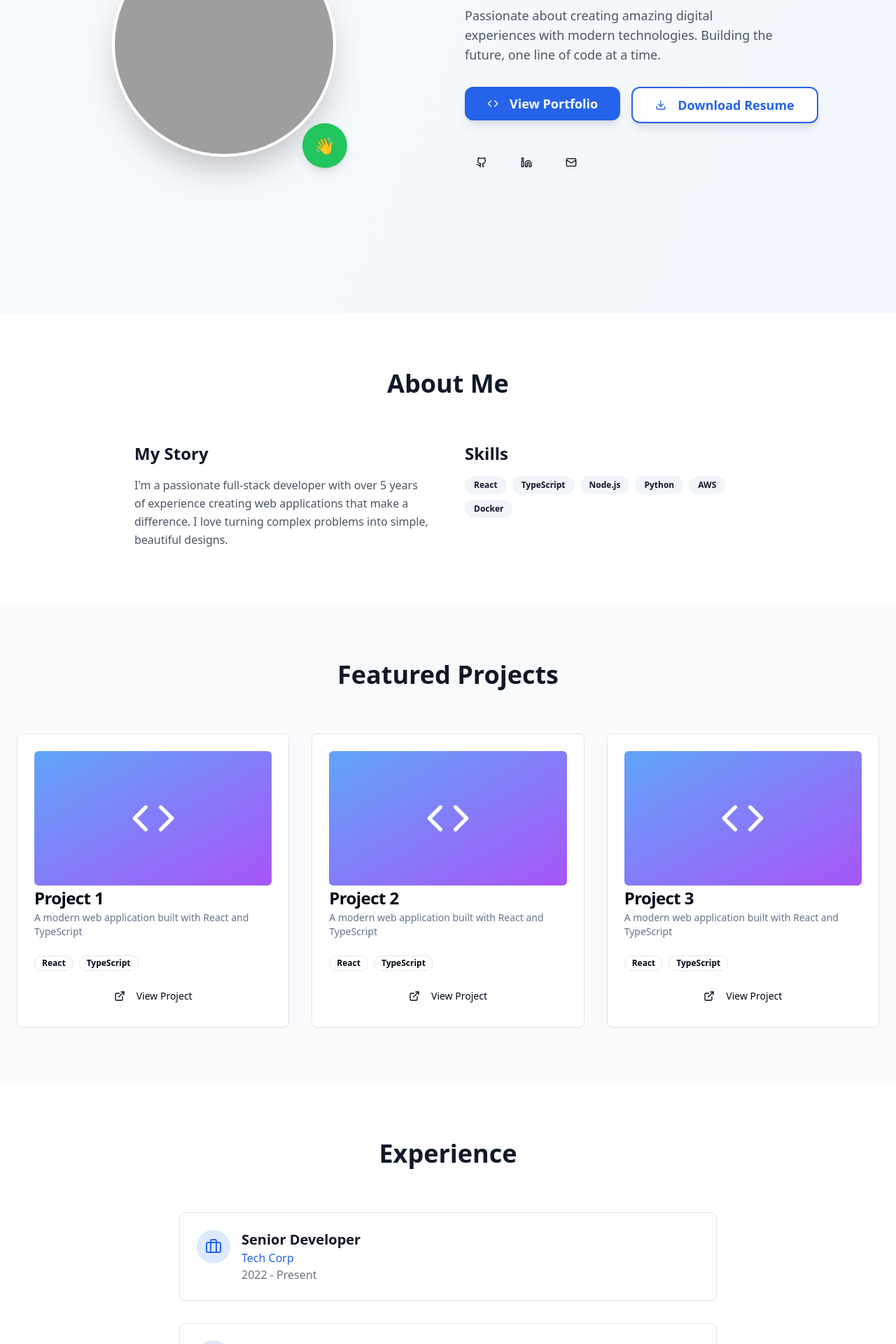
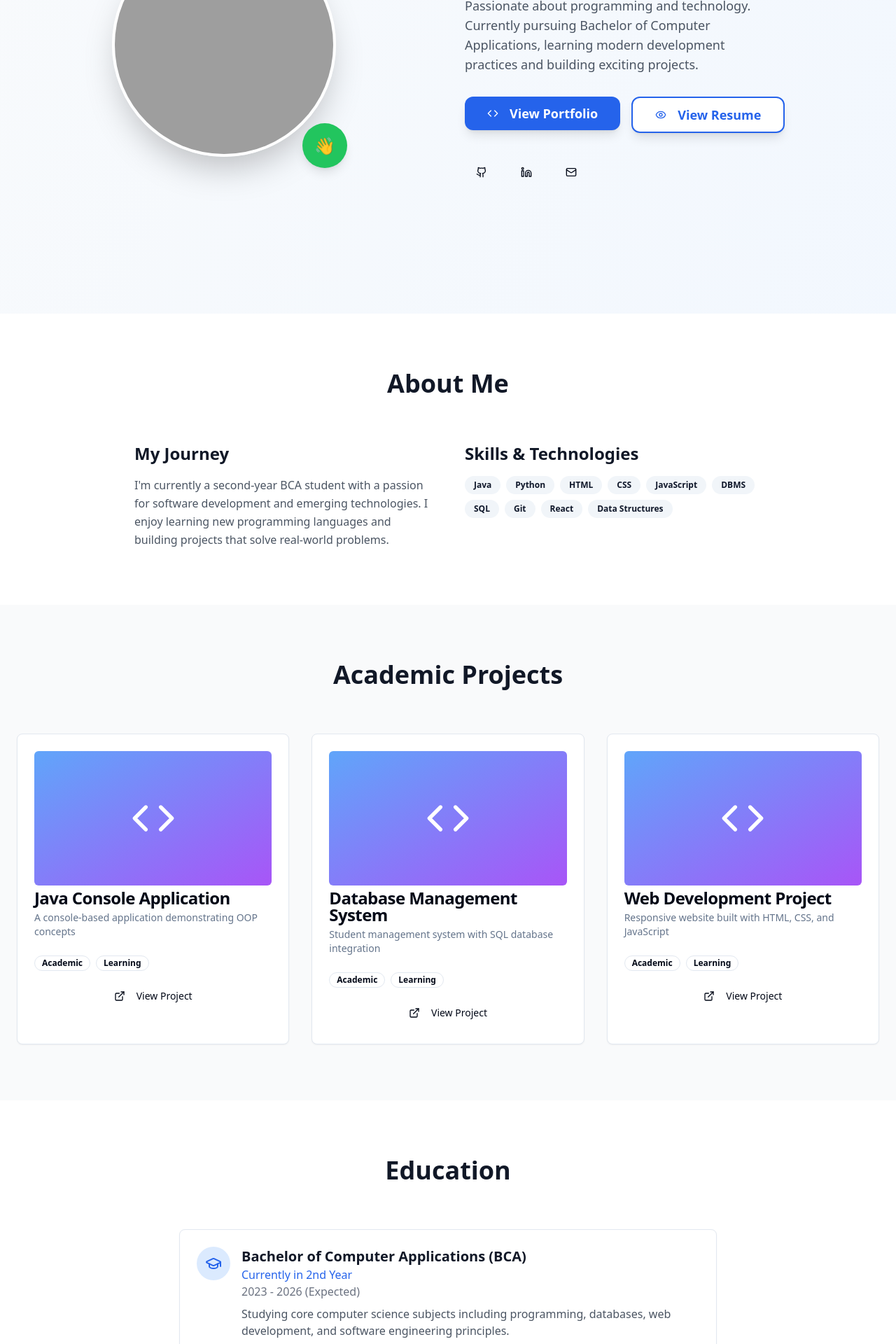
Before and after one commit to Mehtab-24/language-detection-buddy-code, a React (Vite) app: page / in a window 1280 px wide. Shown: the part 320-2240 px from the top of the page at 70% size. Built offline with nearby package versions, Linux system fonts and the light colour scheme; grey boxes are pictures that could not be loaded.

Commit message:
Modify portfolio content and skills
- Updated the "Full Stack Developer" position to reflect the user's current status as a second-year BCA student.
- Added Java, Python, DBMS, HTML, and CSS to the skills section.
- Changed the resume button to "Download Resume" as the preferred action.

```diff
--- a/src/pages/Index.tsx
+++ b/src/pages/Index.tsx
@@ -3,7 +3,7 @@ import { Button } from "@/components/ui/button";
 import { Card, CardContent, CardDescription, CardHeader, CardTitle } from "@/components/ui/card";
 import { Badge } from "@/components/ui/badge";
 import { Avatar, AvatarImage, AvatarFallback } from "@/components/ui/avatar";
-import { Github, Linkedin, Mail, Download, ExternalLink, Code, Briefcase, GraduationCap } from "lucide-react";
+import { Github, Linkedin, Mail, Eye, ExternalLink, Code, Briefcase, GraduationCap } from "lucide-react";
 
 const Index = () => {
   return (
@@ -33,11 +33,11 @@ const Index = () => {
                 John Doe
               </h1>
               <p className="text-2xl lg:text-3xl text-blue-600 font-medium mb-6">
-                Full Stack Developer
+                BCA Student (2nd Year)
               </p>
               <p className="text-lg text-gray-600 max-w-md mx-auto lg:mx-0">
-                Passionate about creating amazing digital experiences with modern technologies.
-                Building the future, one line of code at a time.
+                Passionate about programming and technology. Currently pursuing Bachelor of Computer Applications,
+                learning modern development practices and building exciting projects.
               </p>
             </div>
 
@@ -56,8 +56,8 @@ const Index = () => {
                 size="lg"
                 className="border-2 border-blue-600 text-blue-600 hover:bg-blue-600 hover:text-white px-8 py-6 text-lg font-semibold rounded-xl shadow-lg hover:shadow-xl transition-all duration-300"
               >
-                <Download className="mr-2 h-5 w-5" />
-                Download Resume
+                <Eye className="mr-2 h-5 w-5" />
+                View Resume
               </Button>
             </div>
 
@@ -83,17 +83,17 @@ const Index = () => {
           <h2 className="text-4xl font-bold text-center text-gray-900 mb-16">About Me</h2>
           <div className="max-w-4xl mx-auto grid md:grid-cols-2 gap-12">
             <div>
-              <h3 className="text-2xl font-semibold text-gray-900 mb-4">My Story</h3>
+              <h3 className="text-2xl font-semibold text-gray-900 mb-4">My Journey</h3>
               <p className="text-gray-600 leading-relaxed">
-                I'm a passionate full-stack developer with over 5 years of experience creating
-                web applications that make a difference. I love turning complex problems into
-                simple, beautiful designs.
+                I'm currently a second-year BCA student with a passion for software development
+                and emerging technologies. I enjoy learning new programming languages and
+                building projects that solve real-world problems.
               </p>
             </div>
             <div>
-              <h3 className="text-2xl font-semibold text-gray-900 mb-4">Skills</h3>
+              <h3 className="text-2xl font-semibold text-gray-900 mb-4">Skills & Technologies</h3>
               <div className="flex flex-wrap gap-2">
-                {['React', 'TypeScript', 'Node.js', 'Python', 'AWS', 'Docker'].map((skill) => (
+                {['Java', 'Python', 'HTML', 'CSS', 'JavaScript', 'DBMS', 'SQL', 'Git', 'React', 'Data Structures'].map((skill) => (
                   <Badge key={skill} variant="secondary" className="px-3 py-1">
                     {skill}
                   </Badge>
@@ -107,23 +107,27 @@ const Index = () => {
       {/* Portfolio Section */}
       <section id="portfolio" className="py-20 bg-gray-50">
         <div className="container mx-auto px-6">
-          <h2 className="text-4xl font-bold text-center text-gray-900 mb-16">Featured Projects</h2>
+          <h2 className="text-4xl font-bold text-center text-gray-900 mb-16">Academic Projects</h2>
           <div className="grid md:grid-cols-2 lg:grid-cols-3 gap-8">
-            {[1, 2, 3].map((project) => (
-              <Card key={project} className="group hover:shadow-lg transition-shadow duration-300">
+            {[
+              { title: "Java Console Application", desc: "A console-based application demonstrating OOP concepts" },
+              { title: "Database Management System", desc: "Student management system with SQL database integration" },
+              { title: "Web Development Project", desc: "Responsive website built with HTML, CSS, and JavaScript" }
+            ].map((project, index) => (
+              <Card key={index} className="group hover:shadow-lg transition-shadow duration-300">
                 <CardHeader>
                   <div className="w-full h-48 bg-gradient-to-br from-blue-400 to-purple-500 rounded-md flex items-center justify-center">
                     <Code className="h-16 w-16 text-white" />
                   </div>
-                  <CardTitle>Project {project}</CardTitle>
+                  <CardTitle>{project.title}</CardTitle>
                   <CardDescription>
-                    A modern web application built with React and TypeScript
+                    {project.desc}
                   </CardDescription>
                 </CardHeader>
                 <CardContent>
                   <div className="flex gap-2 mb-4">
-                    <Badge variant="outline">React</Badge>
-                    <Badge variant="outline">TypeScript</Badge>
+                    <Badge variant="outline">Academic</Badge>
+                    <Badge variant="outline">Learning</Badge>
                   </div>
                   <Button variant="ghost" className="w-full group-hover:bg-blue-50">
                     <ExternalLink className="mr-2 h-4 w-4" />
@@ -136,29 +140,27 @@ const Index = () => {
         </div>
       </section>
 
-      {/* Experience Section */}
+      {/* Education Section */}
       <section className="py-20 bg-white">
         <div className="container mx-auto px-6">
-          <h2 className="text-4xl font-bold text-center text-gray-900 mb-16">Experience</h2>
+          <h2 className="text-4xl font-bold text-center text-gray-900 mb-16">Education</h2>
           <div className="max-w-3xl mx-auto space-y-8">
-            {[
-              { role: "Senior Developer", company: "Tech Corp", period: "2022 - Present" },
-              { role: "Full Stack Developer", company: "StartupXYZ", period: "2020 - 2022" },
-              { role: "Frontend Developer", company: "WebStudio", period: "2019 - 2020" }
-            ].map((job, index) => (
-              <Card key={index} className="p-6">
+            <Card className="p-6">
               <div className="flex items-start gap-4">
                 <div className="w-12 h-12 bg-blue-100 rounded-full flex items-center justify-center">
-                    <Briefcase className="h-6 w-6 text-blue-600" />
+                  <GraduationCap className="h-6 w-6 text-blue-600" />
                 </div>
                 <div className="flex-1">
-                    <h3 className="text-xl font-semibold text-gray-900">{job.role}</h3>
-                    <p className="text-blue-600 font-medium">{job.company}</p>
-                    <p className="text-gray-500">{job.period}</p>
+                  <h3 className="text-xl font-semibold text-gray-900">Bachelor of Computer Applications (BCA)</h3>
+                  <p className="text-blue-600 font-medium">Currently in 2nd Year</p>
+                  <p className="text-gray-500">2023 - 2026 (Expected)</p>
+                  <p className="text-gray-600 mt-2">
+                    Studying core computer science subjects including programming, databases,
+                    web development, and software engineering principles.
+                  </p>
                 </div>
               </div>
             </Card>
-            ))}
           </div>
         </div>
       </section>
@@ -166,9 +168,9 @@ const Index = () => {
       {/* Contact Section */}
       <section className="py-20 bg-gradient-to-r from-blue-600 to-purple-600 text-white">
         <div className="container mx-auto px-6 text-center">
-          <h2 className="text-4xl font-bold mb-8">Let's Work Together</h2>
+          <h2 className="text-4xl font-bold mb-8">Let's Connect</h2>
           <p className="text-xl mb-8 max-w-2xl mx-auto">
-            I'm always interested in new opportunities and exciting projects.
+            I'm always eager to learn and collaborate on interesting projects.
           </p>
           <Button
             size="lg"
```
Lines whose indentation alone changed are shown as unchanged.
